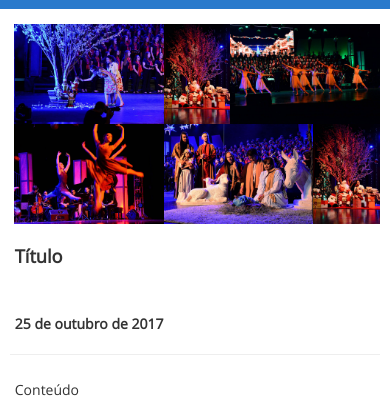
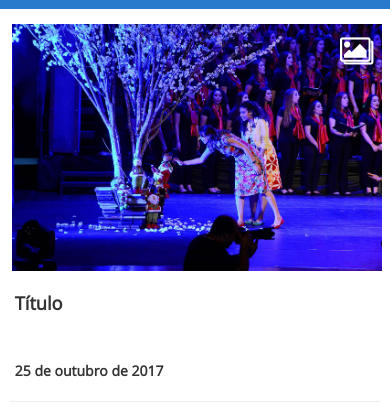
Before and after one commit to wilianconte/TarobaNews.App, a website: page www/galeria.html in a window 390 px wide. Shown: the part 55-474 px from the top of the page. Drawn offline with Linux system fonts and the light colour scheme; some packages are replaced by stand-ins of ours; no server answers.

Commit message:
galeria modifica com icone de galeria

```diff
--- a/www/css/ninja-slider.css
+++ b/www/css/ninja-slider.css
@@ -52,7 +52,7 @@
     font-size:0px;
     position:relative;
     box-sizing:border-box;
-    padding-bottom:100px!important;
+    padding-bottom:0px!important;
 }
 
 #ninja-slider.fullscreen .slider-inner {
--- a/www/css/style.css
+++ b/www/css/style.css
@@ -1217,9 +1217,9 @@ a.tapped {
 
 /* TESTE SLIDER */
 
-.gallery img{
-    width:auto;
-    height:80px;
+.gallery img:last-child{
+    width: 100%;
+    height: auto;
     margin-right: -4px;
 }
 
@@ -1230,17 +1230,26 @@ a.tapped {
     text-align: center;
 }
 
-@media (min-width:380px) and (max-width:1366px){
+.icone-galeria {
+    width: 34px;
+    height: auto;
+    position: absolute;
+    right: 0;
+    margin-right: 4%;
+    margin-top: 13px;
+}
+
+@media (min-width:320px) and (max-width:1366px){
     .bloco-galeria {
-        max-width: 467px;
+        max-width: 95%;
         margin: 0 auto;
         margin-top: 15px;
         text-align: center;
     }
 
-    .gallery img{
-        width:auto;
-        height:100px;
+    .gallery img:last-child{
+        width:100%;
+        height:auto;
         margin-right: -4px;
     }
 }
--- a/www/galeria.html
+++ b/www/galeria.html
@@ -200,12 +200,8 @@
 	    </div>
 	    <div class="bloco-galeria">
 	        <div class="gallery">
+	        	<img class="icone-galeria" src="img/icone-galeria.png">
 	            <img src="img/img1.jpg" onclick="lightbox(0)" />
-	            <img src="img/img2.jpg" onclick="lightbox(1)" />
-	            <img src="img/img3.jpg" onclick="lightbox(2)" />
-	            <img src="img/img4.jpg" onclick="lightbox(3)" />
-	            <img src="img/img5.jpg" onclick="lightbox(4)" />
-	            <img src="img/img2.jpg" onclick="lightbox(5)" />
 	        </div>
 	    </div>
 	    <!--Fim da Galeria-->
```
Also changed, not shown: www/img/icone-galeria.png (added).
